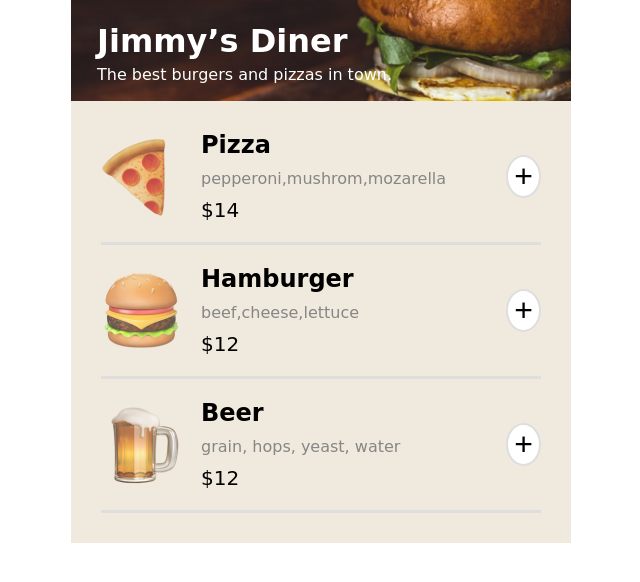
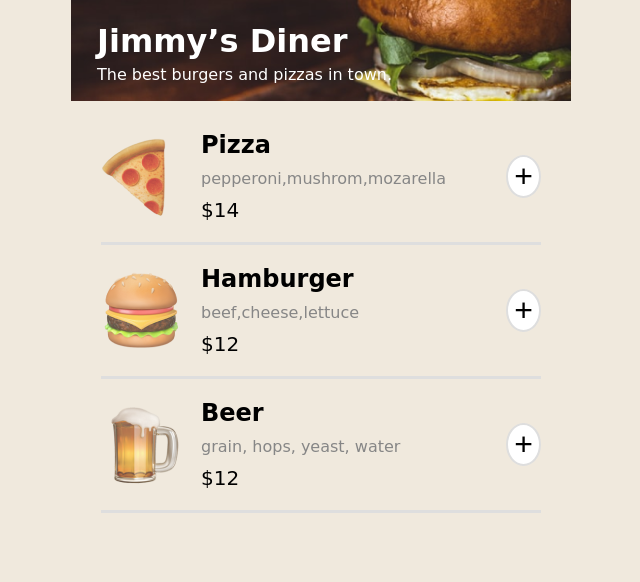
Before and after one commit to Am0nR2/RestaurantOrderApp, a plain HTML site: page index.html in a window 1280 px wide. Shown: the whole page, without its empty margins (319-959 px from the left). Drawn offline with Linux system fonts and the light colour scheme; a web font is replaced by a local one.

Commit message:
Change on the background color

```diff
--- a/index.css
+++ b/index.css
@@ -3,7 +3,7 @@ body{
     font-family: 'Smythe', cursive;
     box-sizing: border-box;
     padding: 0;
-
+    background-color:  rgb(240, 233, 221);
 }
 /* Layout */
 header{
```
